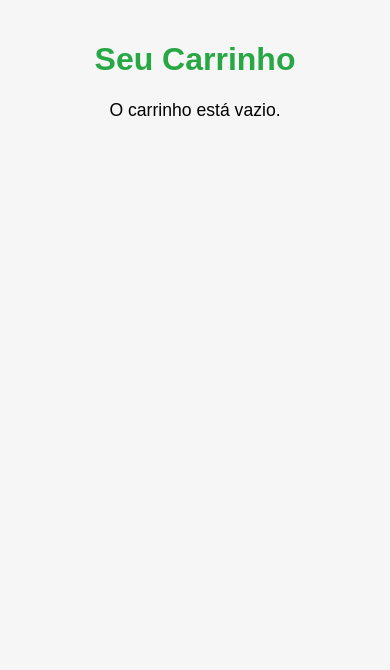
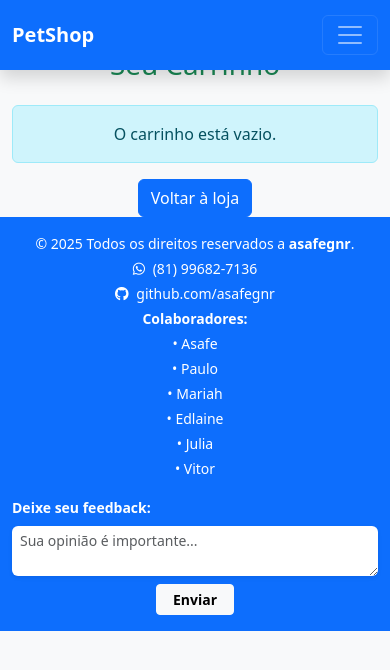
Before and after one commit to Henrique8350/pet-shop, a PHP site: page /pages/carrinho.php in a window 390 px wide. Shown: the top 670 px of the page. Run offline with PHP 8.4, Linux system fonts and the light colour scheme; some libraries are stand-ins or nearby versions.

Commit message:
Repositorio 3

```diff
--- a/includes/footer.php
+++ b/includes/footer.php
@@ -0,0 +1,43 @@
+<!-- Rodapé -->
+<footer class="bg-primary text-white py-3">
+    <div class="container text-center">
+        <ul class="list-unstyled mb-3">
+            <li class="mb-1 small">&copy; <?= date('Y') ?> Todos os direitos reservados a <strong>asafegnr</strong>.</li>
+
+            <li class="mb-1 small">
+                <i class="fab fa-whatsapp text-white"></i>
+                <a href="https://wa.me/5581996827136" target="_blank" class="text-white text-decoration-none ms-1">
+                    (81) 99682-7136
+                </a>
+            </li>
+
+            <li class="mb-1 small">
+                <i class="fab fa-github text-white"></i>
+                <a href="https://github.com/asafegnr" target="_blank" class="text-white text-decoration-none ms-1">
+                    github.com/asafegnr
+                </a>
+            </li>
+
+            <li class="mb-1 small"><strong>Colaboradores:</strong></li>
+            <li class="mb-1 small">• Asafe</li>
+            <li class="mb-1 small">• Paulo</li>
+            <li class="mb-1 small">• Mariah</li>
+            <li class="mb-1 small">• Edlaine</li>
+            <li class="mb-1 small">• Julia</li>
+            <li class="mb-2 small">• Vitor</li>
+        </ul>
+
+        <form action="#" method="post" class="mx-auto" style="max-width: 450px;">
+            <div class="mb-2 text-start">
+                <label for="feedback" class="form-label small fw-semibold">Deixe seu feedback:</label>
+                <textarea class="form-control form-control-sm rounded-2 border-0 shadow-sm" id="feedback" name="feedback" rows="2" placeholder="Sua opinião é importante..."></textarea>
+            </div>
+            <div class="text-center">
+                <button type="submit" class="btn btn-light btn-sm fw-semibold px-3">Enviar</button>
+            </div>
+        </form>
+    </div>
+</footer>
+
+<!-- Font Awesome para os ícones -->
+<script src="https://kit.fontawesome.com/a076d05399.js" crossorigin="anonymous"></script>
--- a/includes/header.php
+++ b/includes/header.php
@@ -0,0 +1,69 @@
+<?php
+if (session_status() === PHP_SESSION_NONE) {
+    session_start();
+}
+?>
+
+<!DOCTYPE html>
+<html lang="pt-br">
+<head>
+    <meta charset="UTF-8">
+    <title>Pet Shop</title>
+    <meta name="viewport" content="width=device-width, initial-scale=1">
+
+    <!-- Bootstrap CSS -->
+    <link href="https://cdn.jsdelivr.net/npm/bootstrap@5.3.3/dist/css/bootstrap.min.css" rel="stylesheet">
+
+    <!-- Estilo personalizado -->
+    <style>
+        body {
+            background-color: #f9f9f9;
+            margin-top: 60px; /* Margem para garantir que o conteúdo não fique atrás da navbar */
+        }
+        .navbar {
+            height: 70px; /* Definir a altura fixa da navbar */
+            padding-top: 0.5rem; /* Ajuste do preenchimento da navbar */
+        }
+        .navbar-brand {
+            font-weight: bold;
+            font-size: 1.5rem;
+        }
+        .navbar-nav .nav-link {
+            font-weight: 500;
+        }
+    </style>
+</head>
+<body>
+    <!-- Navbar -->
+    <nav class="navbar navbar-expand-lg navbar-dark bg-primary fixed-top shadow">
+        <div class="container">
+            <a class="navbar-brand" href="/pet-shop/index.php">PetShop</a>
+            <button class="navbar-toggler" type="button" data-bs-toggle="collapse" data-bs-target="#navbarNav">
+                <span class="navbar-toggler-icon"></span>
+            </button>
+            <div class="collapse navbar-collapse" id="navbarNav">
+                <ul class="navbar-nav ms-auto">
+                    <li class="nav-item"><a class="nav-link" href="/pet-shop/pages/produtos.php">Produtos</a></li>
+                    <li class="nav-item"><a class="nav-link" href="/pet-shop/pages/servicos.php">Serviços</a></li>
+                    <li class="nav-item"><a class="nav-link" href="/pet-shop/pages/carrinho.php">Carrinho</a></li>
+                    <li class="nav-item"><a class="nav-link" href="/pet-shop/pages/agendamento.php">Agendar</a></li>
+                    <?php if (isset($_SESSION['cliente_id'])): ?>
+                        <li class="nav-item">
+                            <a class="nav-link text-warning" href="#">Olá, <?= htmlspecialchars($_SESSION['cliente_nome']) ?></a>
+                        </li>
+                        <li class="nav-item">
+                            <a class="nav-link" href="/pet-shop/pages/logout.php">Sair</a>
+                        </li>
+                    <?php else: ?>
+                        <li class="nav-item"><a class="nav-link" href="/pet-shop/pages/login.php">Login</a></li>
+                        <li class="nav-item"><a class="nav-link" href="/pet-shop/pages/cadastro_clientes.php">Cadastro</a></li>
+                    <?php endif; ?>
+                </ul>
+            </div>
+        </div>
+    </nav>
+
+    <!-- Bootstrap JS -->
+    <script src="https://cdn.jsdelivr.net/npm/bootstrap@5.3.3/dist/js/bootstrap.bundle.min.js"></script>
+</body>
+</html>
--- a/pages/adicionar_carrinho.php
+++ b/pages/adicionar_carrinho.php
@@ -1,5 +1,7 @@
 <?php
 session_start();
+ include_once __DIR__ . '/../includes/header.php';
+
 
 if (!isset($_SESSION['carrinho'])) {
     $_SESSION['carrinho'] = [];
@@ -16,4 +18,5 @@ if ($_SERVER['REQUEST_METHOD'] === 'POST' && isset($_POST['id'])) {
 }
 
 header("Location: produtos.php");
+    include_once '../includes/footer.php';
 exit;
--- a/pages/agendamento.php
+++ b/pages/agendamento.php
@@ -1,6 +1,9 @@
 <?php
+include_once __DIR__ . '/../includes/header.php';
+
 // Conexão com o banco de dados
 require_once __DIR__ . '/../includes/conexao.php';
+
 
 if ($_SERVER["REQUEST_METHOD"] == "POST") {
     $nome_pet = $_POST["nome_pet"];
@@ -71,5 +74,6 @@ $conn->close();
 
         <input type="submit" value="Agendar">
     </form>
+    <?php include_once '../includes/footer.php';?>
 </body>
 </html>
--- a/pages/cadastro_produto.php
+++ b/pages/cadastro_produto.php
@@ -1,4 +1,5 @@
 <?php
+include_once __DIR__ . '/../includes/header.php';
 // Conexão com o banco de dados
 require_once __DIR__ . '/../includes/conexao.php';
 
@@ -63,5 +64,6 @@ $conn->close();
 
         <input type="submit" value="Cadastrar Produto">
     </form>
+    <?php include_once '../includes/footer.php';?>
 </body>
 </html>
--- a/pages/carrinho.php
+++ b/pages/carrinho.php
@@ -1,10 +1,11 @@
 <?php
 session_start();
+include_once __DIR__ . '/../includes/header.php';
 require_once __DIR__ . '/../includes/conexao.php';
 
 $carrinho = $_SESSION['carrinho'] ?? [];
-
 $produtos_no_carrinho = [];
+$total = 0;
 
 if (!empty($carrinho)) {
     $ids = implode(',', array_map('intval', array_keys($carrinho)));
@@ -12,7 +13,10 @@ if (!empty($carrinho)) {
     $result = $conn->query($sql);
 
     while ($produto = $result->fetch_assoc()) {
-        $produto['quantidade'] = $carrinho[$produto['id_produto']];
+        $quantidade = $carrinho[$produto['id_produto']];
+        $produto['quantidade'] = $quantidade;
+        $produto['subtotal'] = $produto['preco'] * $quantidade;
+        $total += $produto['subtotal'];
         $produtos_no_carrinho[] = $produto;
     }
 }
@@ -25,66 +29,41 @@ $conn->close();
 <head>
     <meta charset="UTF-8">
     <title>Carrinho</title>
-    <style>
-        body {
-            font-family: Arial, sans-serif;
-            background-color: #f6f6f6;
-            margin: 0;
-            padding: 20px;
-        }
-        h1 {
-            color: #28a745;
-            text-align: center;
-        }
-        ul {
-            list-style: none;
-            padding: 0;
-            max-width: 600px;
-            margin: 20px auto;
-        }
-        li {
-            background-color: #fff;
-            padding: 15px;
-            margin-bottom: 10px;
-            border-radius: 8px;
-            box-shadow: 0 0 5px rgba(0,0,0,0.1);
-        }
-        a {
-            display: block;
-            text-align: center;
-            background-color: #007bff;
-            color: white;
-            text-decoration: none;
-            padding: 12px;
-            width: 200px;
-            margin: 20px auto;
-            border-radius: 5px;
-            transition: background-color 0.3s;
-        }
-        a:hover {
-            background-color: #0056b3;
-        }
-        p {
-            text-align: center;
-            font-size: 1.1em;
-        }
-    </style>
+    <link href="https://cdn.jsdelivr.net/npm/bootstrap@5.3.3/dist/css/bootstrap.min.css" rel="stylesheet">
 </head>
-<body>
-    <h1>Seu Carrinho</h1>
+<body class="bg-light">
+    <div class="container mt-5">
+        <h1 class="text-center text-success mb-4">Seu Carrinho</h1>
+
         <?php if (empty($produtos_no_carrinho)) { ?>
-        <p>O carrinho está vazio.</p>
+            <div class="alert alert-info text-center">O carrinho está vazio.</div>
+            <div class="text-center">
+                <a href="produtos.php" class="btn btn-primary">Voltar à loja</a>
+            </div>
         <?php } else { ?>
-        <ul>
+            <div class="card shadow p-4 mb-4">
+                <ul class="list-group">
                     <?php foreach ($produtos_no_carrinho as $produto) { ?>
-                <li>
+                        <li class="list-group-item d-flex justify-content-between align-items-center">
+                            <div>
                                 <strong><?php echo $produto['nome']; ?></strong><br>
                                 Quantidade: <?php echo $produto['quantidade']; ?><br>
-                    Preço Unitário: R$ <?php echo number_format($produto['preco'], 2, ',', '.'); ?>
+                                Preço unitário: R$ <?php echo number_format($produto['preco'], 2, ',', '.'); ?><br>
+                                Subtotal: <strong>R$ <?php echo number_format($produto['subtotal'], 2, ',', '.'); ?></strong>
+                            </div>
                         </li>
                     <?php } ?>
                 </ul>
-        <a href="finalizar_compra.php">Finalizar Compra</a>
+
+                <h4 class="text-end mt-4">Total: <span class="text-success">R$ <?php echo number_format($total, 2, ',', '.'); ?></span></h4>
+
+                <div class="d-flex justify-content-between mt-4">
+                    <a href="produtos.php" class="btn btn-outline-primary">Continuar comprando</a>
+                    <a href="finalizar_compra.php" class="btn btn-success">Finalizar Compra</a>
+                </div>
+            </div>
         <?php } ?>
+    </div>
+    <?php include_once '../includes/footer.php';?>
 </body>
 </html>
--- a/pages/produtos.php
+++ b/pages/produtos.php
@@ -1,5 +1,6 @@
 <?php
 session_start();
+include_once __DIR__ . '/../includes/header.php';
 
 // Conexão com o banco de dados
 require_once __DIR__ . '/../includes/conexao.php';
@@ -72,6 +73,6 @@ $conn->close();
             <p>Nenhum produto disponível no momento.</p>
         <?php } ?>
     </div>
-
+    <?php include_once '../includes/footer.php';?>
 </body>
 </html>
--- a/pages/servicos.php
+++ b/pages/servicos.php
@@ -1,4 +1,5 @@
 <?php
+include_once __DIR__ . '/../includes/header.php';
 // Conexão com o banco
 require_once __DIR__ . '/../includes/conexao.php';
 
@@ -99,6 +100,6 @@ $conn->close();
 
         <input type="submit" value="Reservar Serviço">
     </form>
-
+    <?php include_once '../includes/footer.php';?>
 </body>
 </html>
```
Also changed, not shown: pages/cadastro_clientes.php (+42 -31 lines), pages/login.php (+31 -12 lines). Lines whose indentation alone changed are shown as unchanged.
